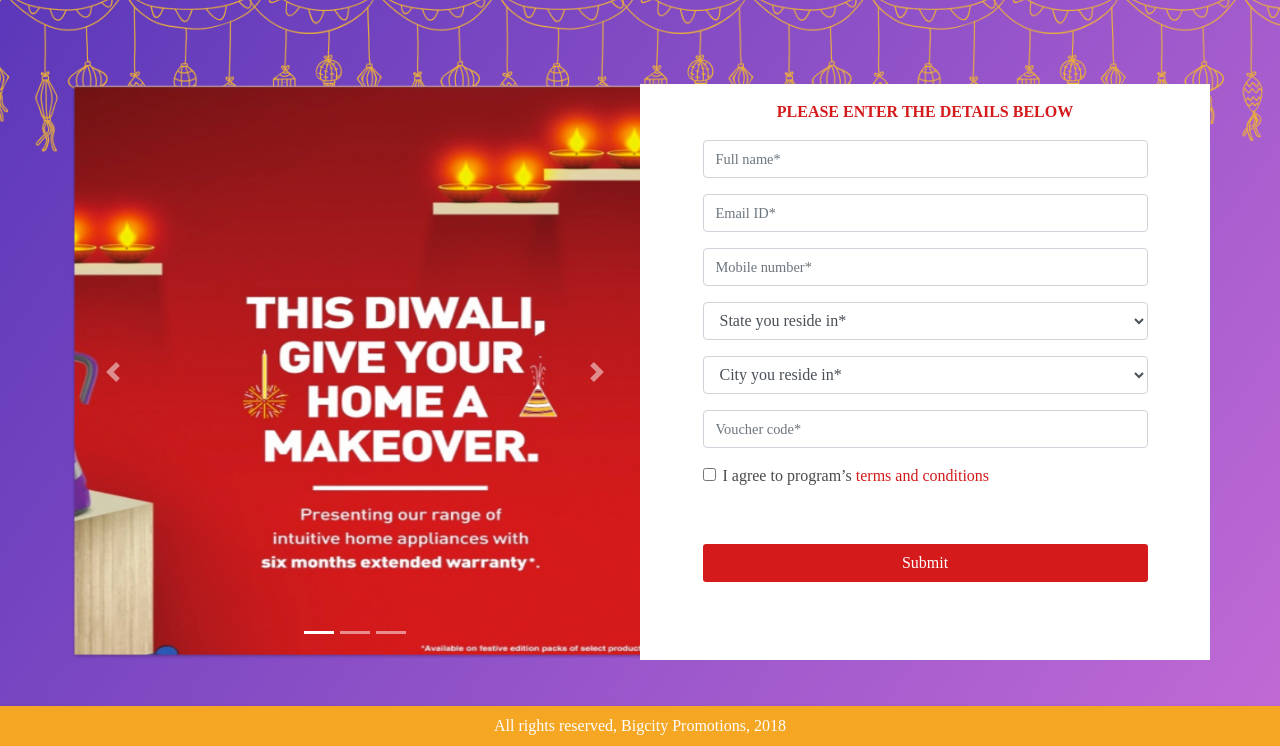
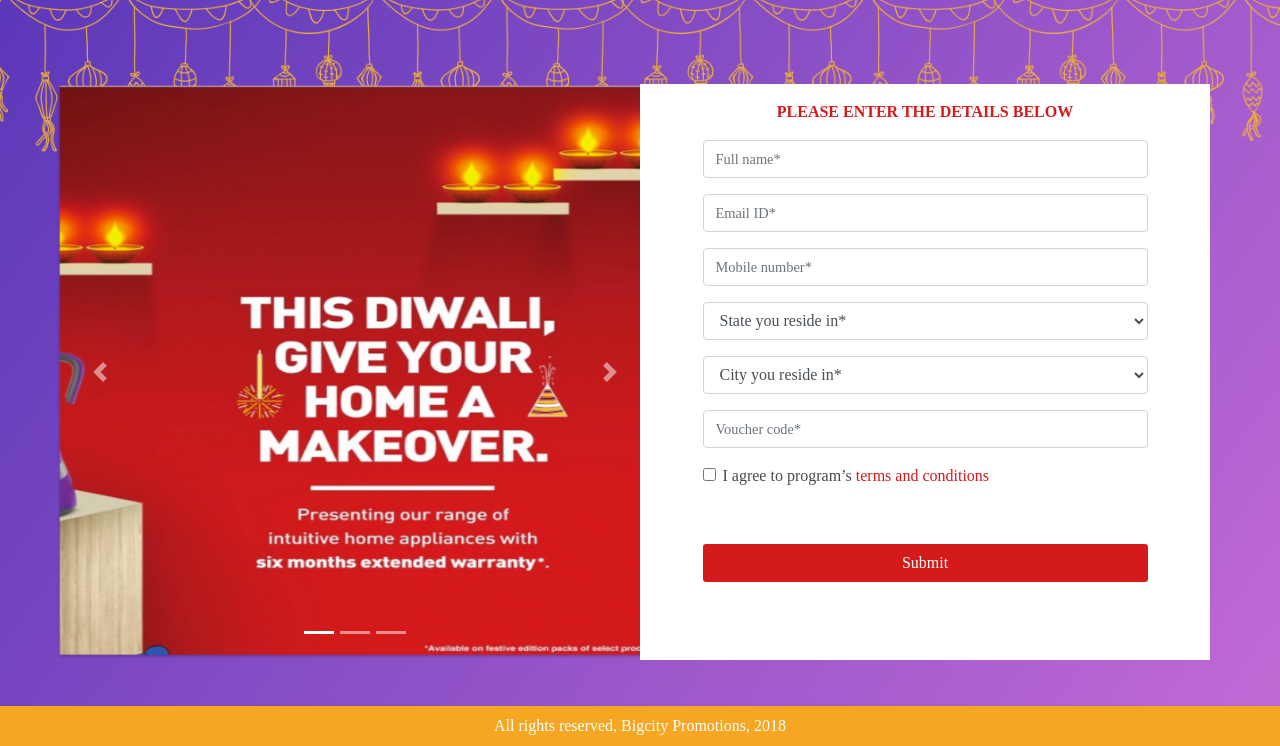
Before and after one commit to ansarianam02/HAVELLS, a PHP site: page /index.html in a window 1280 px wide. Shown: the part 54-800 px from the top of the page. Run offline with PHP 8.4, Linux system fonts and the light colour scheme; some libraries are stand-ins or nearby versions.

Commit message:
Update style.css

```diff
--- a/css/style.css
+++ b/css/style.css
@@ -34,6 +34,9 @@ li.nav-item{
 .right-partition{
   background:#ffffff;
   color:#4a4a4a;
+}
+.carousal-padding-0{
+  padding: 0;
 }
 #carouselExampleIndicators{
   height: 100%;
```
